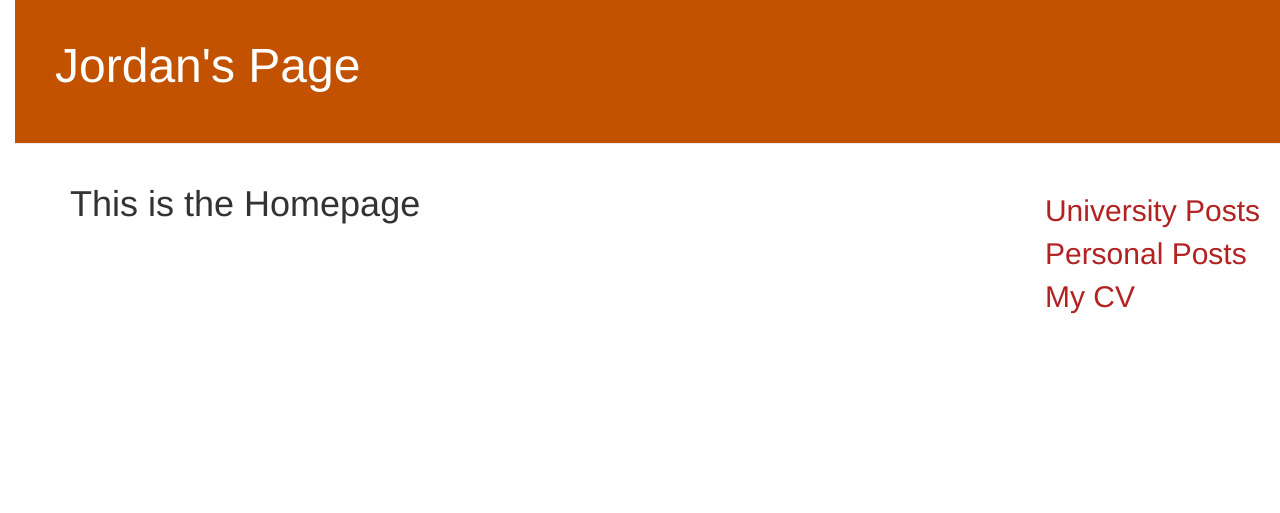
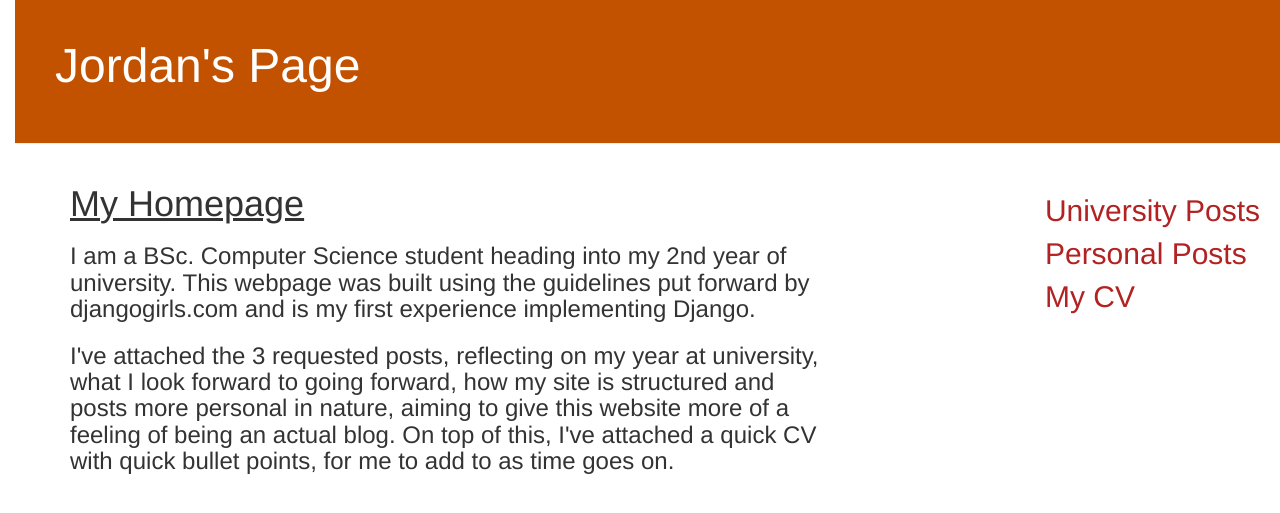
Before and after one commit to JordanC-137/my-first-blog, a Django app: page / in a window 1280 px wide. Shown: the top 513 px of the page. Run offline with Django 3.2, Linux system fonts and the light colour scheme; some libraries are stand-ins or nearby versions.

Commit message:
Added text to homepage

```diff
--- a/blog/templates/blog/homepage.html
+++ b/blog/templates/blog/homepage.html
@@ -1,4 +1,16 @@
 {% extends 'blog/base.html' %}
 {% block content %}
-<h1> This is the Homepage</h1>
+<div>
+    <h1><u>My Homepage</u></h1>
+    <h3> I am a BSc. Computer Science student heading into my 2nd year of university. This webpage was built using
+    the guidelines put forward by djangogirls.com and is my first experience implementing Django.
+    </h3>
+
+    <h3> I've attached the 3 requested posts, reflecting on my year at university, what I look forward to
+        going forward, how my site is structured and posts more personal in nature, aiming to give
+        this website more of a feeling of being an actual blog. On top of this, I've attached a quick
+        CV with quick bullet points, for me to add to as time goes on.
+    </h3>
+</div>
+
 {% endblock %}
```
